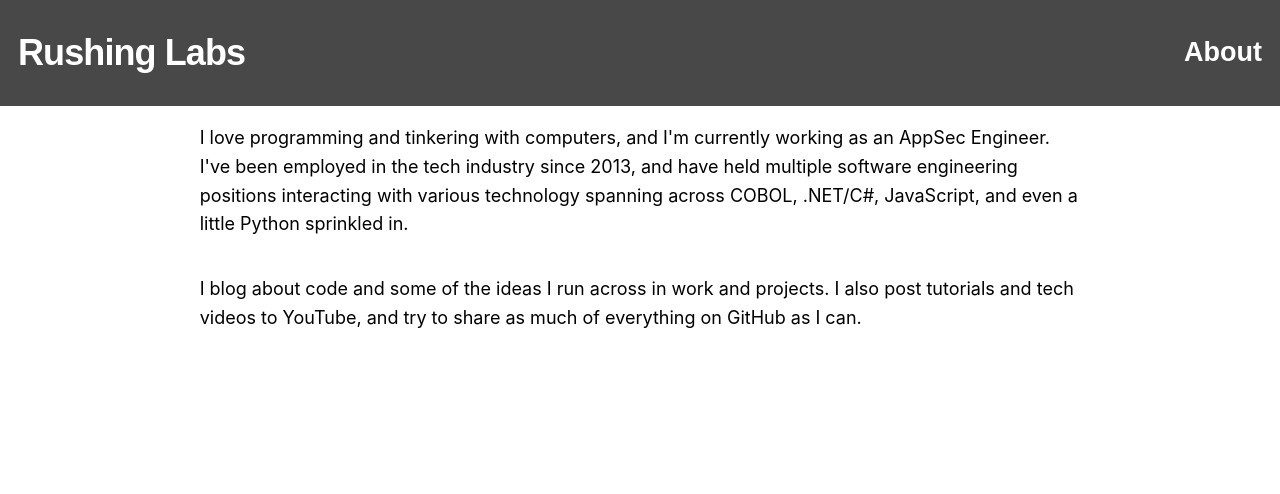
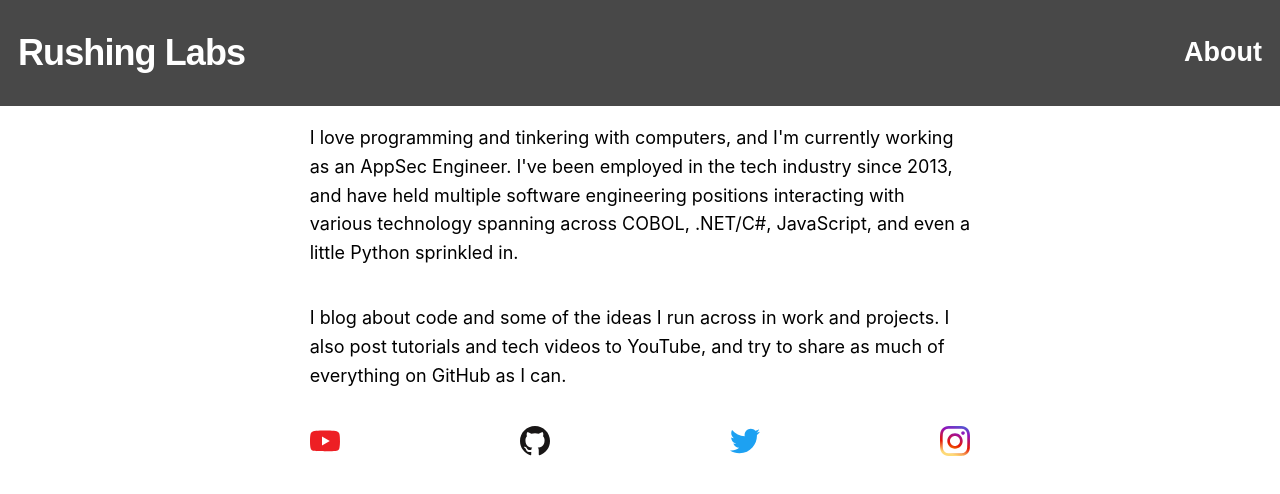
Before and after one commit to meddlin/rushinglabs-blog-nextjs, a Next.js app: page /about in a window 1280 px wide. Shown: the top 494 px of the page. Built offline with nearby package versions, Linux system fonts and the light colour scheme; a web font is replaced by a local one.

Commit message:
SocialsHorizontal component on About page

```diff
--- /dev/null
+++ b/components/socials-horizontal.js
@@ -0,0 +1,30 @@
+import Image from 'next/image';
+import utilStyles from '../styles/utils.module.css';
+
+export default function SocialsHorizontal() {
+    return (
+        <div className={utilStyles.horizontal}>
+
+            {/* YouTube */}
+            <a href="https://www.youtube.com/channel/UCMbD6urmMQBUUxjjvyXgaxw">
+                <Image src="/icons/YouTube_SVG-icon.svg" width="30" height="30" />
+            </a>
+
+            {/* GitHub */}
+            <a href="https://github.com/meddlin">
+                <Image src="/icons/GitHub_SVG-icon.svg" width="30" height="30" />
+            </a>
+
+            {/* Twitter */}
+            <a href="https://twitter.com/meddlin_dev">
+                <Image src="/icons/Twitter_SVG-icon.svg" width="30" height="30" />
+            </a>
+
+            {/* Instagram */}
+            <a href="https://www.instagram.com/rushinglabs/">
+                <Image src="/icons/Instagram_SVG-icon.svg" width="30" height="30" />
+            </a>
+
+        </div>
+    );
+}
--- a/pages/about.js
+++ b/pages/about.js
@@ -1,4 +1,5 @@
 import Layout from '../components/layout';
+import SocialsHorizontal from '../components/socials-horizontal';
 import styles from '../styles/about.module.css';
 
 function About() {
@@ -17,6 +18,9 @@ function About() {
                     post tutorials and tech videos to YouTube, and try to share as much of everything
                     on GitHub as I can.
                 </p>
+                <p>
+                    <SocialsHorizontal />
+                </p>
             </div>
         </Layout>
     );
--- a/styles/about.module.css
+++ b/styles/about.module.css
@@ -2,5 +2,5 @@
     display: flex;
     flex-direction: column;
 
-    width: 80%;
+    width: 60%;
 }
```
